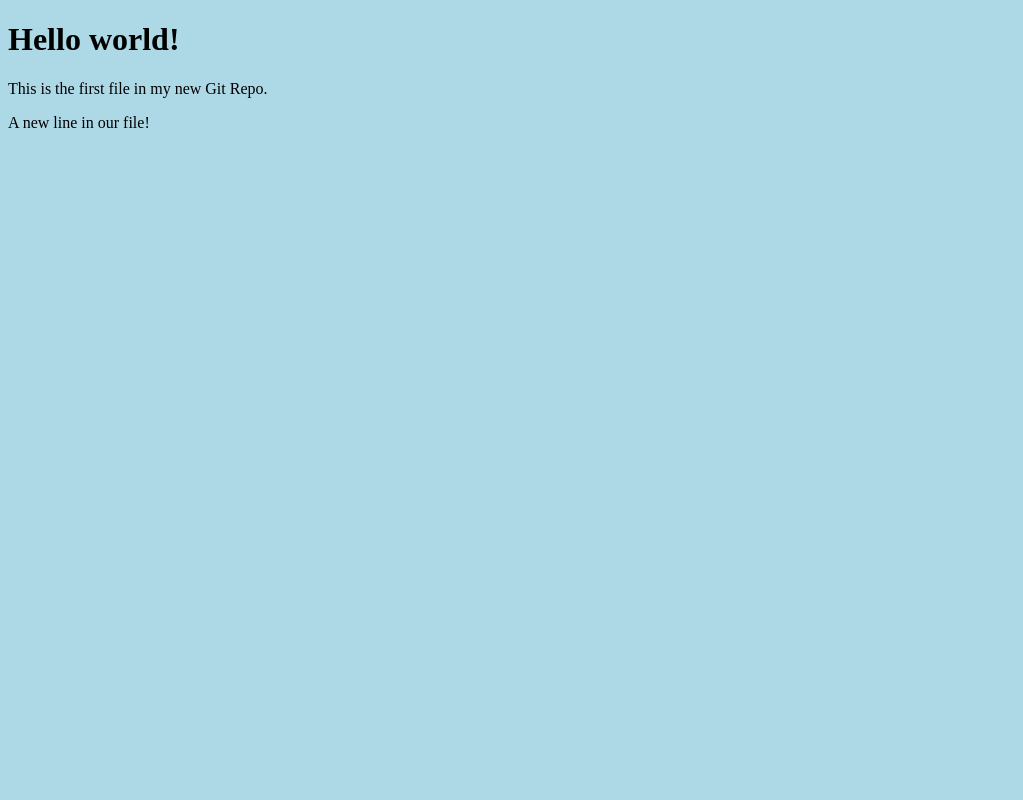
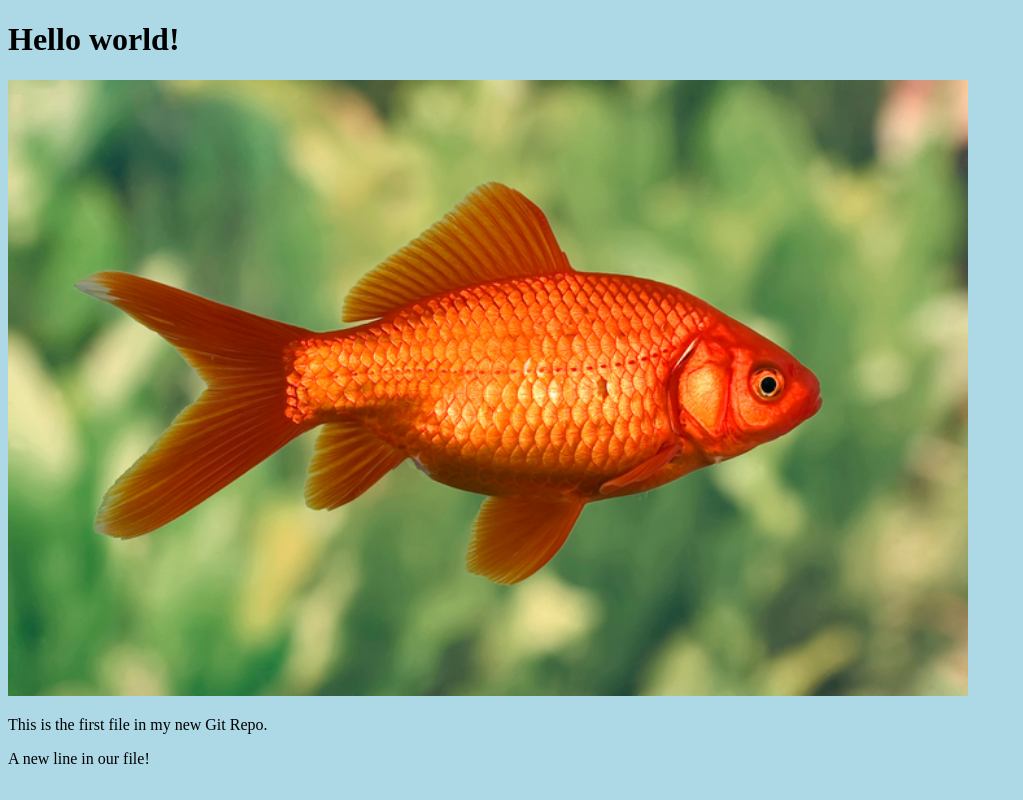
Before and after one commit to aysued/Aysu-Ece-Demirbas, a plain HTML site: page index.html in a window 1280 px wide. Shown: the whole page, without its empty margins (0-1023 px from the left). Drawn offline with Linux system fonts and the light colour scheme.

Commit message:
Added image to Hello World

```diff
--- a/index.html
+++ b/index.html
@@ -7,6 +7,8 @@
 <body>
 
 <h1>Hello world!</h1>
+<div><img src="my_fish.jpg" alt="Hello My Fish"
+style="width:100%;max-width:960px"></div>
 <p>This is the first file in my new Git Repo.</p>
 <p>A new line in our file!</p>
 
```
Also changed, not shown: my_fish.jpg (added).
